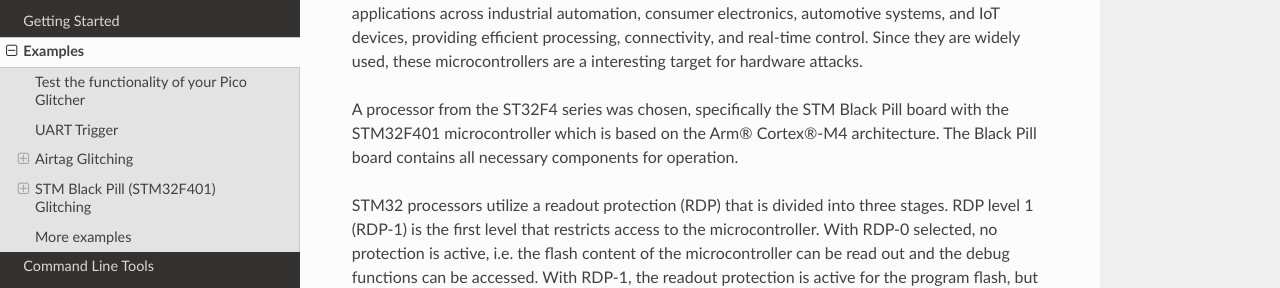
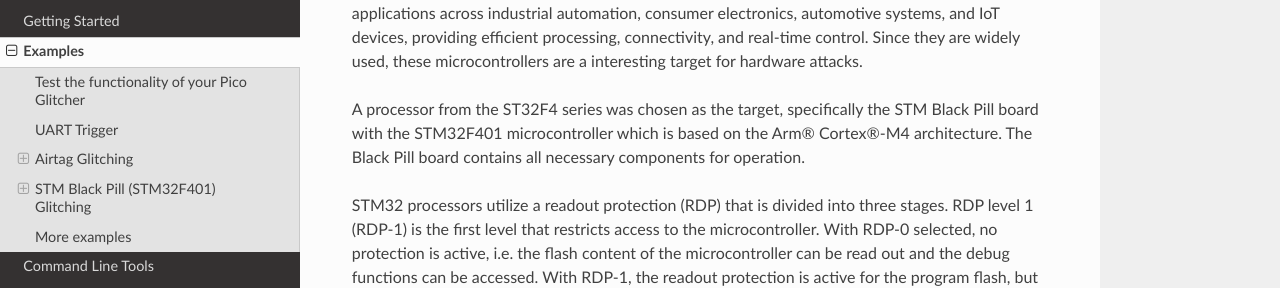
Before and after one commit to MKesenheimer/fault-injection-library, an MkDocs documentation site: the page built from docs/examples.md, in a window 1280 px wide and 1400 px high, scrolled down 6297 px. Shown: the part 158-446 px from the top of the window. Built offline with MkDocs 1.6.1, drawn with Linux system fonts in a browser that asks for light colours; nearby versions of some CDN libraries; some of the changed text lies outside the part shown.

Commit message:
minor correction

```diff
--- a/docs/examples.md
+++ b/docs/examples.md
@@ -136,7 +136,7 @@
 STMicroelectronics offers a wide range of STM32 microcontrollers, based on ARM Cortex-M cores, catering to various performance and power requirements. These microcontrollers are integral in applications across industrial automation, consumer electronics, automotive systems, and IoT devices, providing efficient processing, connectivity, and real-time control.
 Since they are widely used, these microcontrollers are a interesting target for hardware attacks.
 
-A processor from the ST32F4 series was chosen, specifically the STM Black Pill board with the STM32F401 microcontroller which is based on the Arm® Cortex®-M4 architecture. The Black Pill board contains all necessary components for operation.
+A processor from the ST32F4 series was chosen as the target, specifically the STM Black Pill board with the STM32F401 microcontroller which is based on the Arm® Cortex®-M4 architecture. The Black Pill board contains all necessary components for operation.
 
 STM32 processors utilize a readout protection (RDP) that is divided into three stages.
 RDP level 1 (RDP-1) is the first level that restricts access to the microcontroller.
@@ -179,6 +179,7 @@
 ![Parameter space and a successful glitch](images/parameterspace-attempt-2.png)
 
 A status message is printed with the memory content if a successful glitch was found.
+
 ![Memory dump](images/successful-dump.png)
 
 ### Things that can and will go wrong
```
Also changed, not shown: other parts of docs/examples.md (+2 -2 lines).
